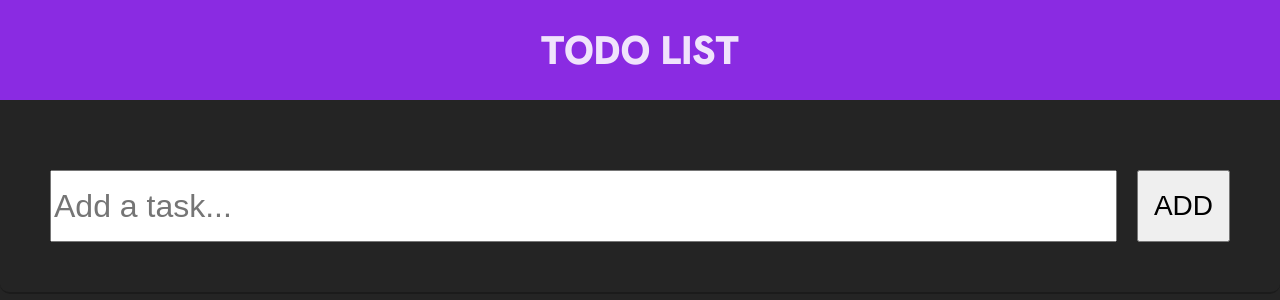
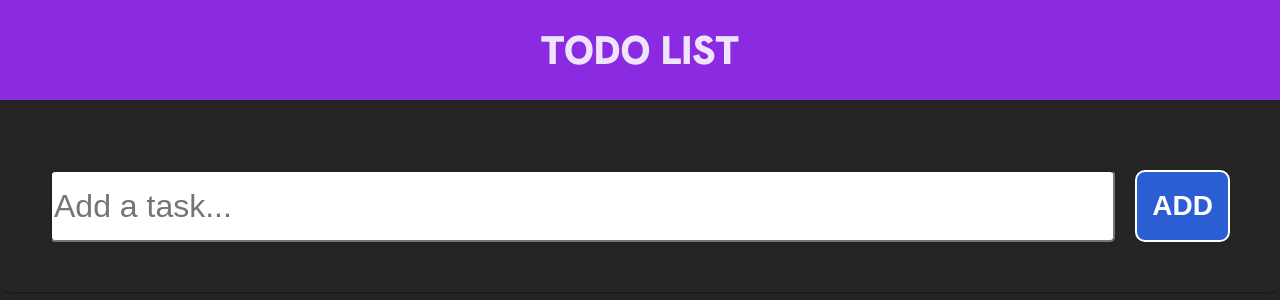
Before and after one commit to chaliyYehor/todo-list, a React (Vite) app: page / in a window 1280 px wide. Shown: the top 300 px of the page. Built offline with nearby package versions, Linux system fonts and the light colour scheme.

Commit message:
add button styles for the form component

```diff
--- a/src/components/main/add todo form/Form.css
+++ b/src/components/main/add todo form/Form.css
@@ -30,6 +30,8 @@ form {
 		font-size: 2rem;
 
 		height: 66px;
+
+		border-radius: 5px;
 	}
 
 	button {
@@ -38,6 +40,15 @@ form {
 		padding: 15px;
 
 		text-transform: uppercase;
+
+		background-color: rgb(44, 94, 211);
+
+		border-radius: 10px;
+		border: 2px solid white;
+
+		color: white;
+
+		font-weight: bold;
 	}
 }
 
```
